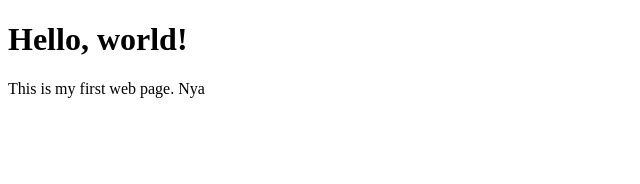
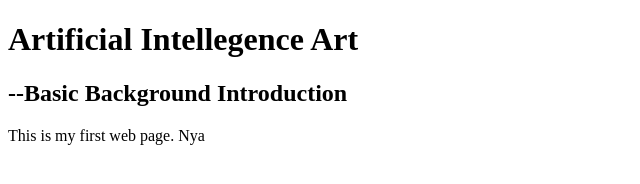
Before and after one commit to AliceyXia/Harmonic-Collection, a plain HTML site: page entry-1.html in a window 1280 px wide. Shown: the whole page, without its empty margins (0-640 px from the left). Drawn offline with Linux system fonts and the light colour scheme.

Commit message:
change the theme and title of entry one

```diff
--- a/entry-1.html
+++ b/entry-1.html
@@ -1,10 +1,11 @@
 <!doctype html>
  <html>
    <head>
-     <title>Hello, world!</title>
+     <title>AI -- Art and Imagination</title>
    </head>
    <body>
-     <h1>Hello, world!</h1>
+     <h1>Artificial Intellegence Art</h1>
+     <h2>--Basic Background Introduction</h2>
      <p>This is my first web page. Nya</p>
    </body>
  </html>
```
